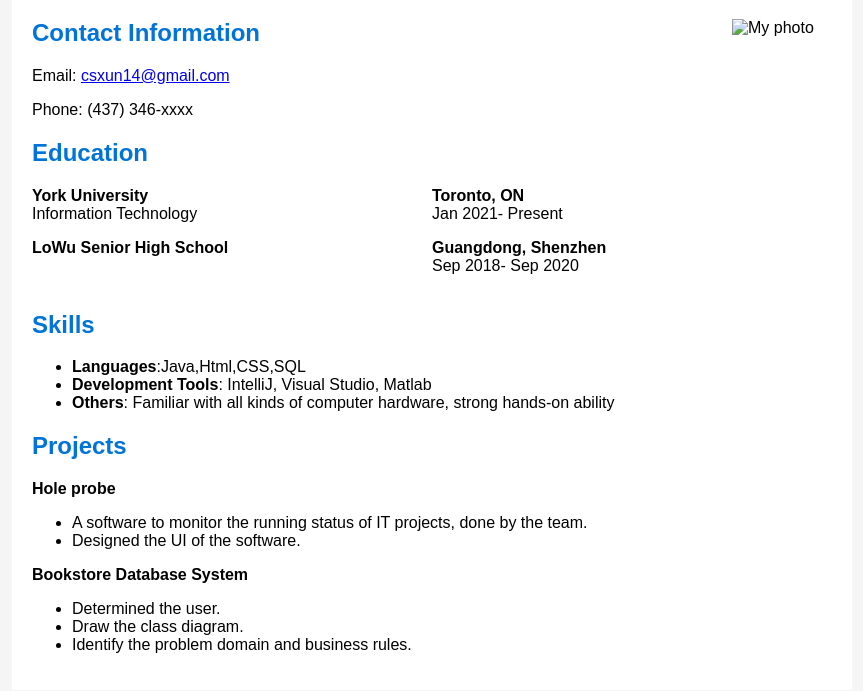
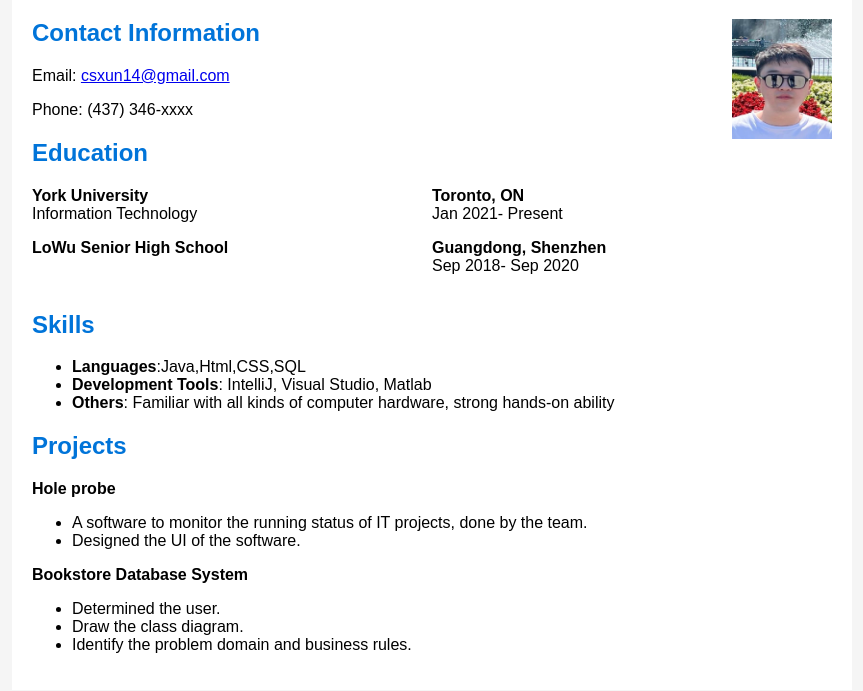
Before and after one commit to csxun/csxun.github.io, a plain HTML site: page index.html in a window 1280 px wide. Shown: the part 81-772 px from the top of the page, without its empty margins (208-1071 px from the left). Drawn offline with Linux system fonts and the light colour scheme.

Commit message:
Update index.html

```diff
--- a/index.html
+++ b/index.html
@@ -39,7 +39,7 @@
         </header>
 
 
-        <img src="Itec4020A1/pic1.jpg" alt="My photo" class="image">
+        <img src="Itec4020A1/images/pic1.jpg" alt="My photo" class="image">
 
 
 
```
